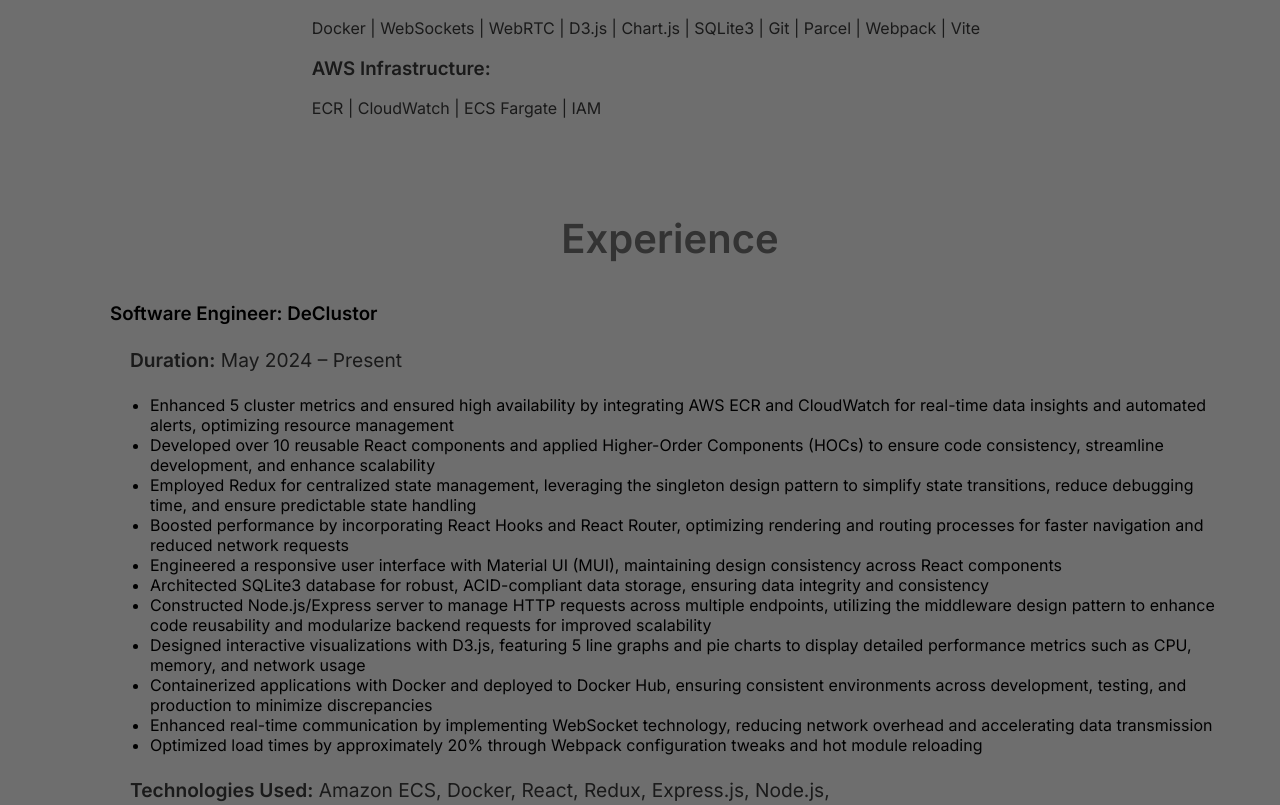
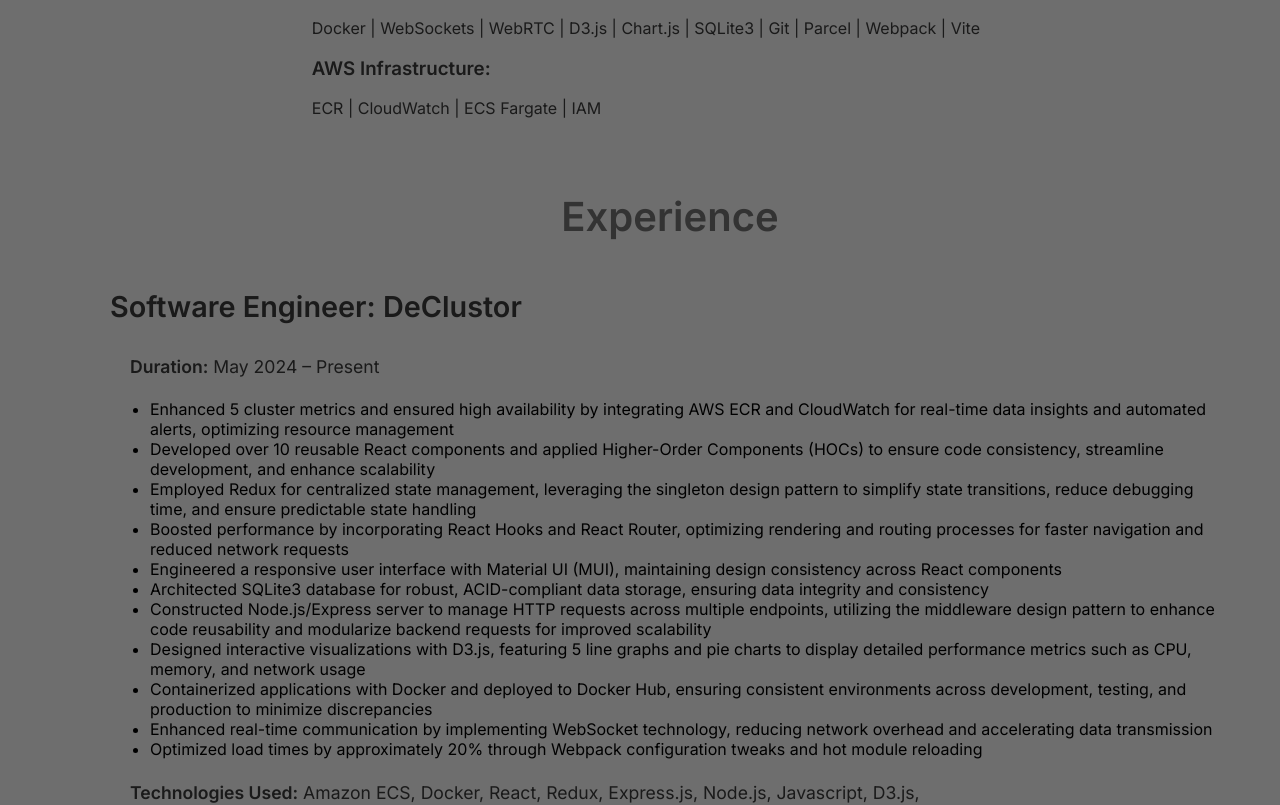
Before and after one commit to gracelo0717/gracelo0717.github.io, a React app: page /contact in a window 1280 px wide. Shown: the part 1542-2347 px from the top of the page. Built offline with nearby package versions, Linux system fonts and the light colour scheme.

Commit message:
css for exp

```diff
--- a/src/styles.css
+++ b/src/styles.css
@@ -491,3 +491,28 @@ button {
 button:hover {
   background-color: #8b7e99;
 }
+
+/* Experience */
+#experience {
+  min-height: 100vh;
+  scroll-snap-align: start;
+  box-sizing: border-box;
+  display: flex;
+  flex-direction: column;
+  justify-content: flex-start;
+  align-items: center;
+  margin-left: 60px;
+  width: calc(100% - 60px);
+  padding-top: 40px;
+}
+
+#experience h3 {
+  font-size: 1.8rem;
+  font-weight: bold;
+  color: #1a1a1a;
+}
+
+#experience p {
+  font-size: 1.1rem;
+  color: #1a1a1a;
+}
```
Also changed, not shown: 4 other files (tests, documents, lock files or other folders).
